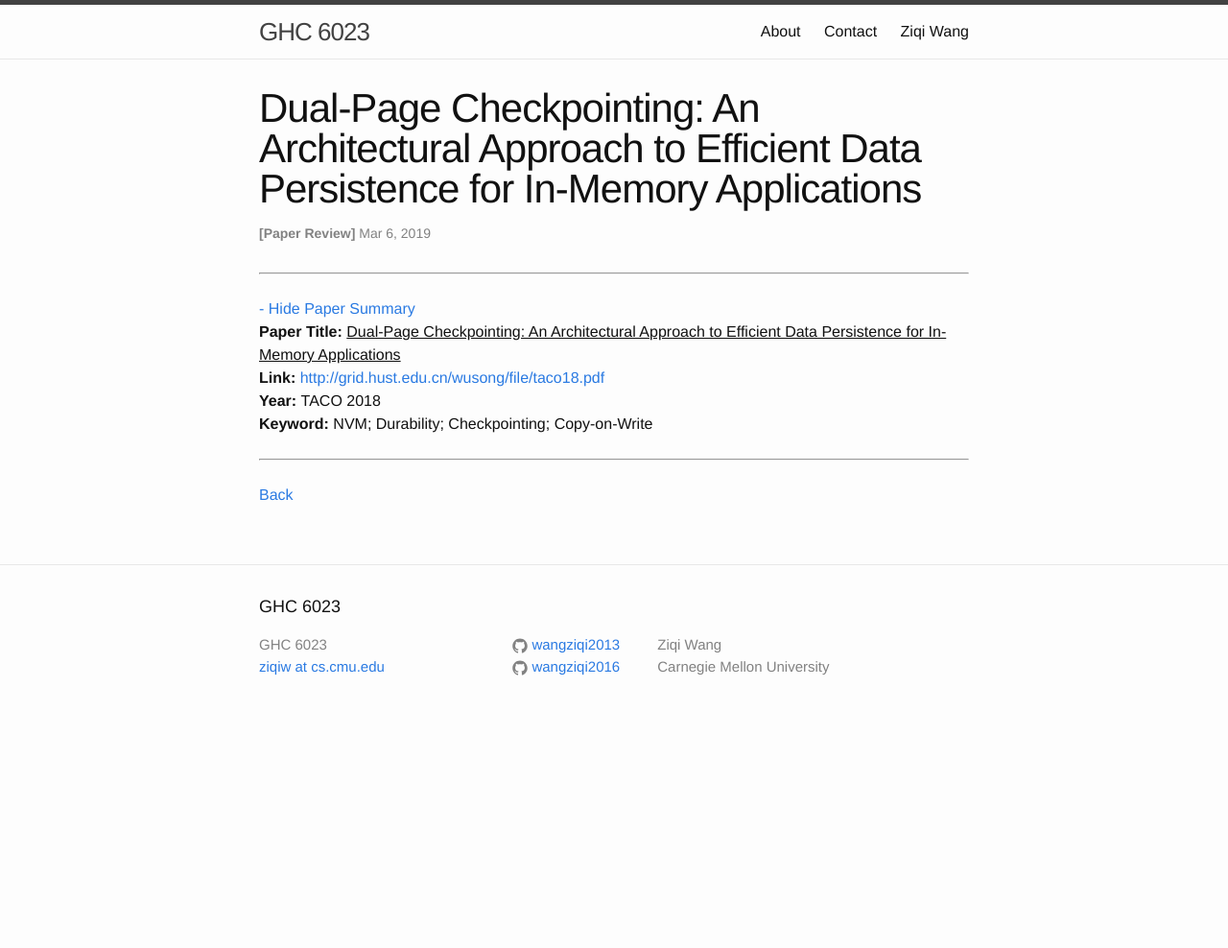
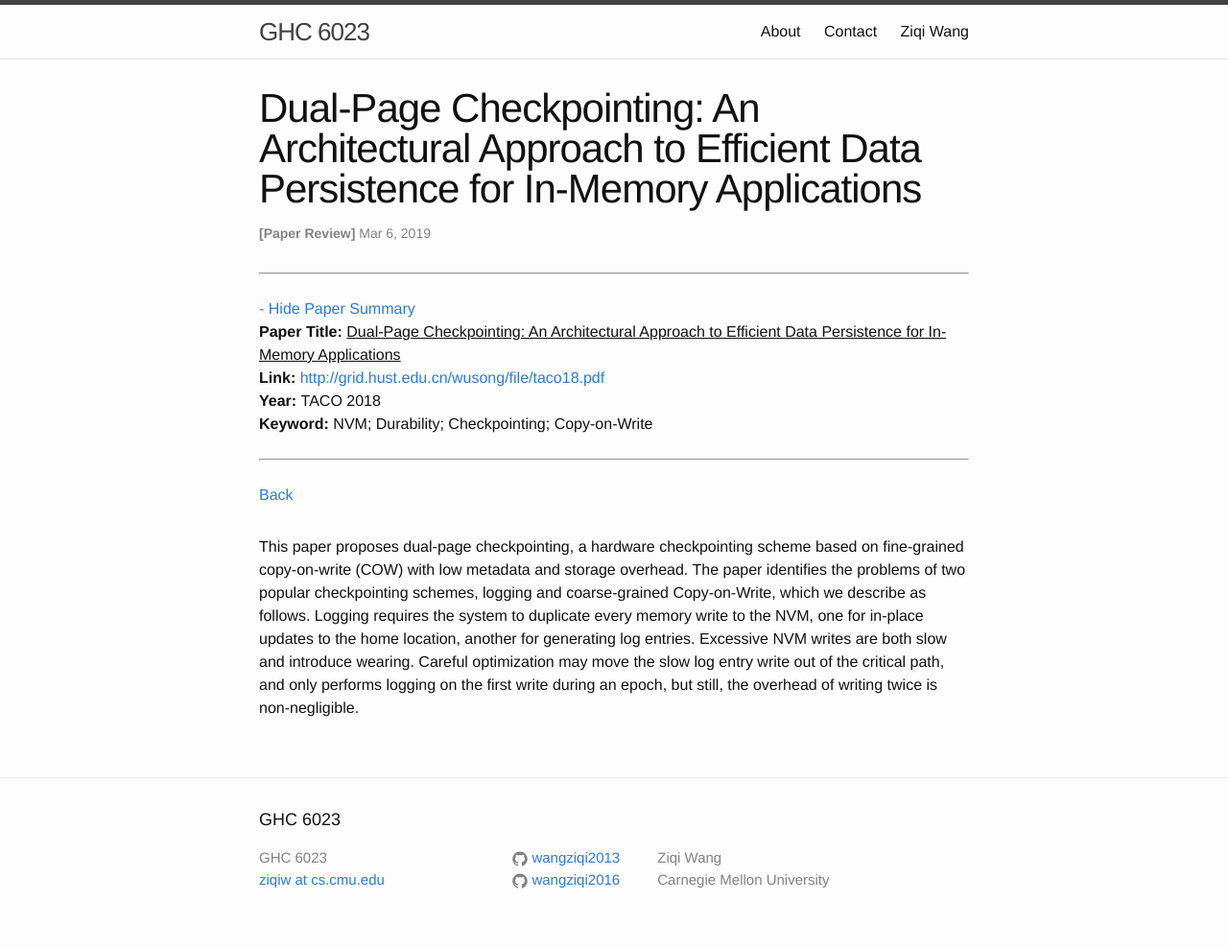
Before and after one commit to wangziqi2013/wangziqi2013.github.io, a Jekyll site: the page built from _posts/2019-03-05-Dual-Page-Ckpt.markdown, in a window 1280 px wide. Shown: the whole page at 96% size. Built offline with Jekyll 4.4.1, drawn with Linux system fonts in a browser that asks for light colours; before the commit the page ends 900 px from its top, so only the background shows below that.

Commit message:
Adding logging problem

```diff
--- a/_posts/2019-03-05-Dual-Page-Ckpt.markdown
+++ b/_posts/2019-03-05-Dual-Page-Ckpt.markdown
@@ -12,3 +12,10 @@ htm_cd:
 htm_cr:
 version_mgmt:
 ---
+
+This paper proposes dual-page checkpointing, a hardware checkpointing scheme based on fine-grained copy-on-write (COW)
+with low metadata and storage overhead. The paper identifies the problems of two popular checkpointing schemes, logging
+and coarse-grained Copy-on-Write, which we describe as follows. Logging requires the system to duplicate every memory
+write to the NVM, one for in-place updates to the home location, another for generating log entries. Excessive NVM writes
+are both slow and introduce wearing. Careful optimization may move the slow log entry write out of the critical path,
+and only performs logging on the first write during an epoch, but still, the overhead of writing twice is non-negligible.
```
